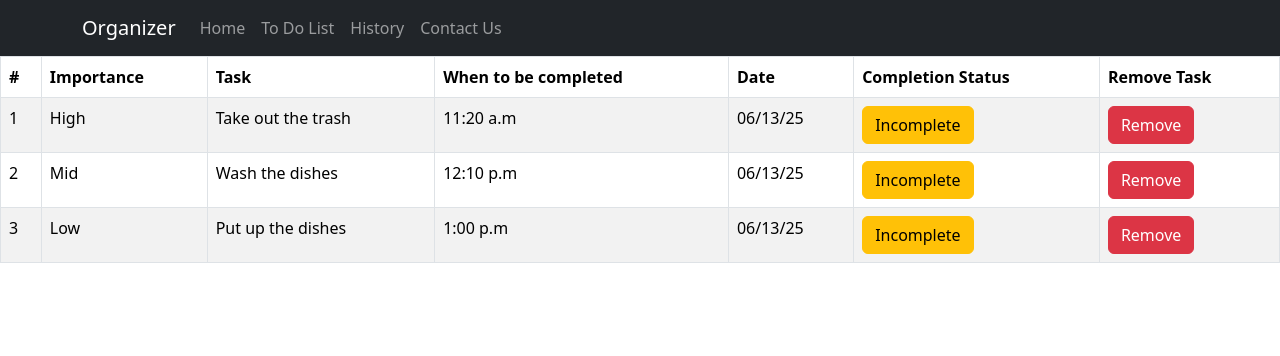
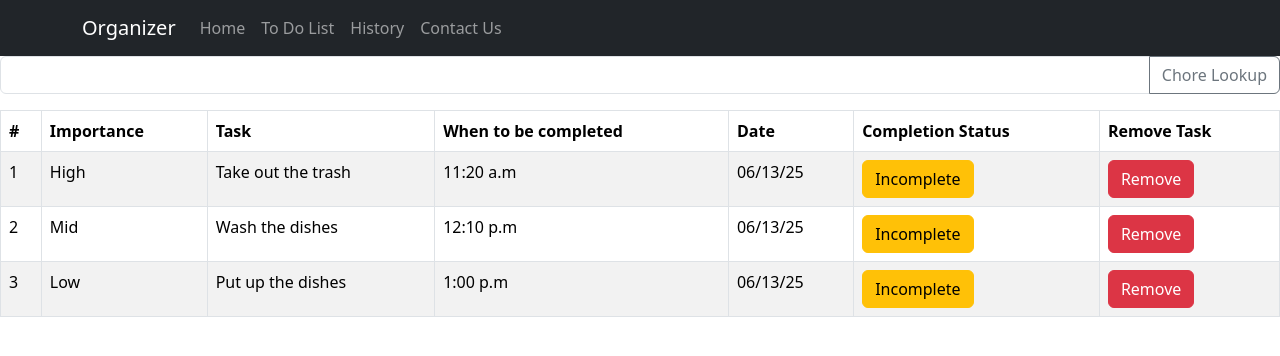
Before and after one commit to KameronHandy/Project3, a React (Create React App) app: page / in a window 1280 px wide. Shown: the top 356 px of the page. Built offline with nearby package versions, Linux system fonts and the light colour scheme.

Commit message:
completed the search bar component

```diff
--- a/src/App.js
+++ b/src/App.js
@@ -2,6 +2,7 @@ import { useState } from 'react';
 import './App.css';
 import ToDoList from './Component/ToDoList';
 import Header from './Component/Header';
+import SearchBar from './Component/SearchBar';
 import 'bootstrap/dist/css/bootstrap.min.css';
 
 function App() {
@@ -17,6 +18,7 @@ function App() {
   return (
     <>
     < Header/>
+    <SearchBar chores={chores} setChores={setChores}/>
     <ToDoList chores={chores} setChores={setChores} />
 
     </>
--- a/src/Component/SearchBar.jsx
+++ b/src/Component/SearchBar.jsx
@@ -1,21 +1,29 @@
 import React, { useState } from 'react'
+import Button from 'react-bootstrap/Button';
 import Form from 'react-bootstrap/Form';
 import InputGroup from 'react-bootstrap/InputGroup';
 
 
-export default function SearchBar() {
+export default function SearchBar({chores,setChores}) {
 
     const [Searchstate, setSearchState] =useState ("")
+
+    function SearchButton() {
+        console.log(Searchstate)
+        const search = chores.filter(chore=>chore.task.includes(Searchstate))
+        setChores(search)
+    }
 
   return (
 
     <InputGroup className="mb-3">
     <Form.Control
-      placeholder="Recipient's username"
-      aria-label="Recipient's username"
-      aria-describedby="basic-addon2"
+    name = "search"
+    onChange={(event)=>(setSearchState(event.target.value))}
     />
-    <InputGroup.Text id="basic-addon2">@example.com</InputGroup.Text>
+    <Button variant="outline-secondary" id="button-addon2" onClick={(SearchButton)}>
+      Chore Lookup
+    </Button>
   </InputGroup>
   )
 
```
